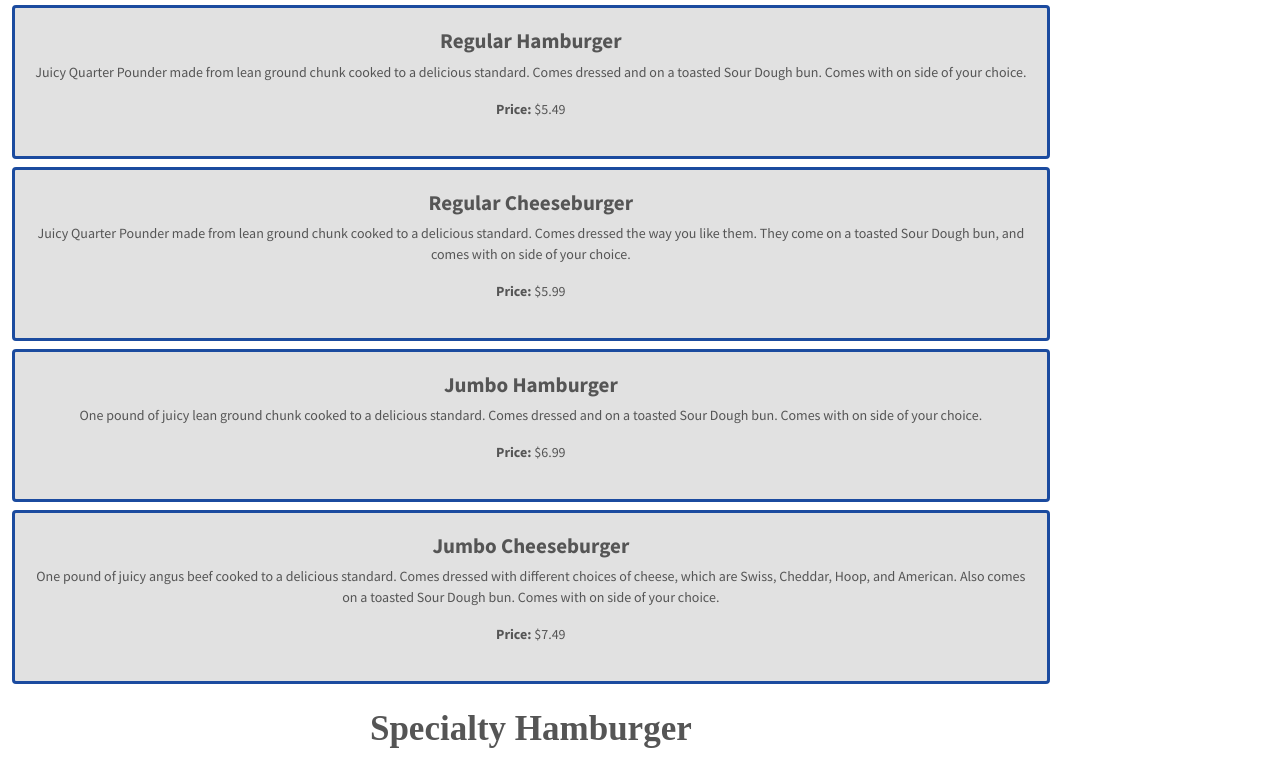
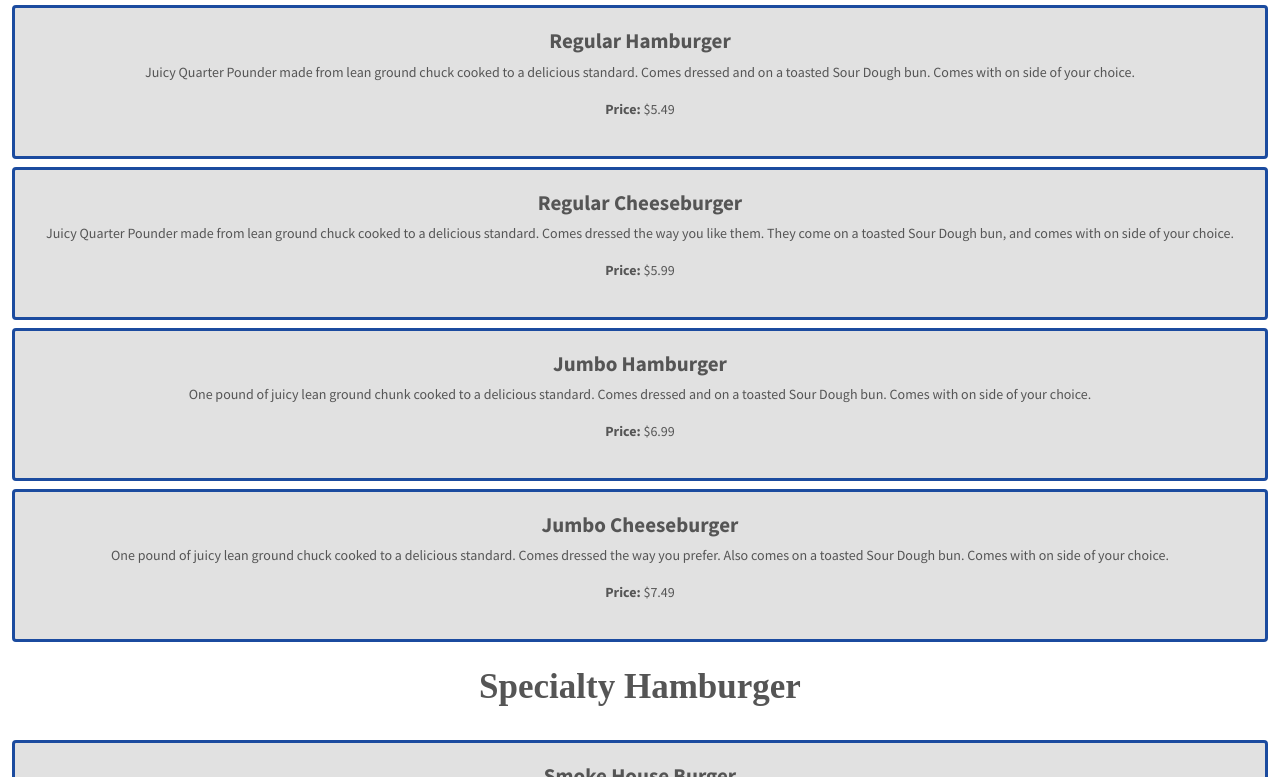
Before and after one commit to Dannyp123/Dunn-s-Country-Store, a plain HTML site: page menu.html in a window 1280 px wide. Shown: the part 158-935 px from the top of the page. Drawn offline with nearby package versions, Linux system fonts and the light colour scheme; a web font is replaced by a local one.

Commit message:
Made it fit on a lg screen

```diff
--- a/menu.html
+++ b/menu.html
@@ -15,7 +15,7 @@
 
 <body>
     <div class="row">
-        <div class="col-sm-10">
+        <div class="col-sm-10 col-lg-12">
             <nav class="navbar navbar-expand-lg navbar-light bg-primary">
                 <a class="navbar-brand" href="#">
                     <h3 class="text-white font-weight-bold">Dunn's Country Store</h3>
@@ -51,7 +51,7 @@
                         Regular Hamburger
                     </h4>
                     <p class="text-dark">
-                        Juicy Quarter Pounder made from lean ground chunk cooked to a delicious standard. Comes
+                        Juicy Quarter Pounder made from lean ground chuck cooked to a delicious standard. Comes
                         dressed
                         and on a toasted Sour Dough
                         bun. Comes with on side of your choice.
@@ -68,7 +68,7 @@
                         Regular Cheeseburger
                     </h4>
                     <p class="text-dark">
-                        Juicy Quarter Pounder made from lean ground chunk cooked to a delicious standard. Comes
+                        Juicy Quarter Pounder made from lean ground chuck cooked to a delicious standard. Comes
                         dressed
                         the way you like them. They come on a toasted Sour Dough
                         bun, and comes with on side of your choice.
@@ -103,10 +103,8 @@
                         Jumbo Cheeseburger
                     </h4>
                     <p class="text-dark">
-                        One pound of juicy angus beef cooked to a delicious standard. Comes dressed with
-                        different
-                        choices of
-                        cheese, which are Swiss, Cheddar, Hoop, and American. Also comes on a toasted
+                        One pound of juicy lean ground chuck cooked to a delicious standard. Comes dressed the way you
+                        prefer. Also comes on a toasted
                         Sour Dough
                         bun. Comes with on side of your choice.
                     </p>
@@ -204,7 +202,7 @@
             <div class="card text-center mb-2">
                 <div class="card-body">
                     <h4 class="text-dark font-weight-bold">
-                        Philly Chicken Steak
+                        Philly Chicken
                     </h4>
                     <p class="text-dark">
                         Shredded Chicken seared with onions and bell pepper and melted in swiss cheese.
```
Also changed, not shown: beer.html (+1 -1 lines), hunting-fishing.html (+1 -1 lines), index.html (+2 -2 lines).
